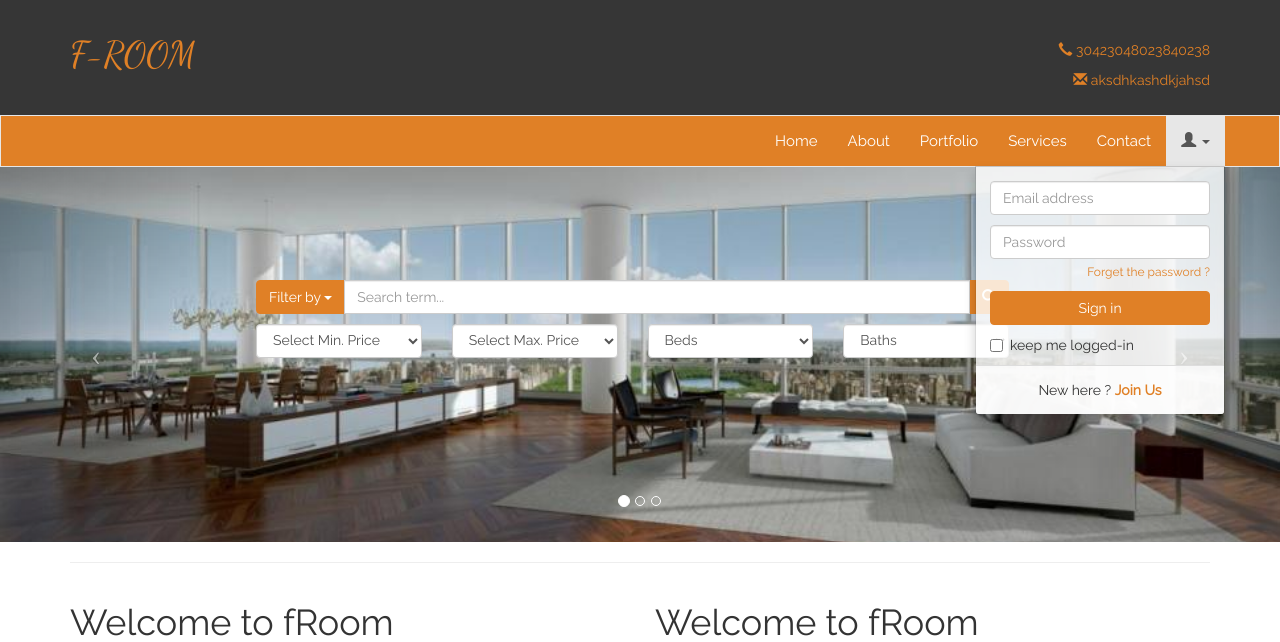
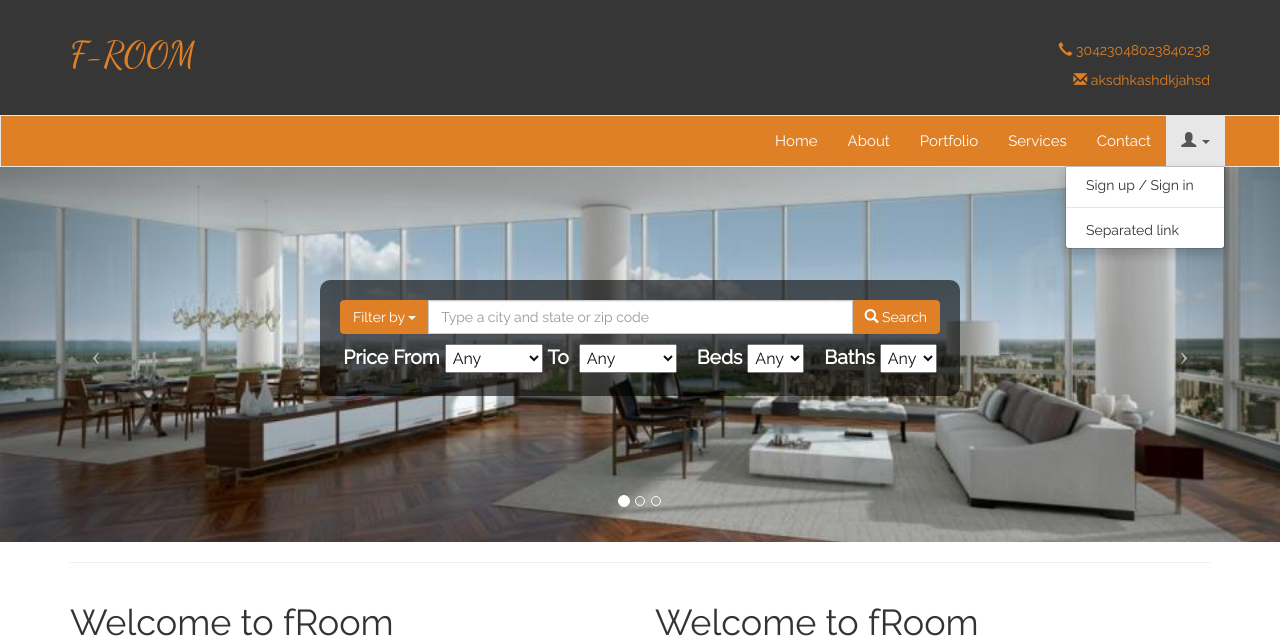
Before and after one commit to agency2016/froomfrontend, a PHP site: page / in a window 1280 px wide, after a click that opens the changed part. Shown: the top 642 px of the page. Run offline with PHP 8.4, Linux system fonts and the light colour scheme; some libraries are stand-ins or nearby versions.

Commit message:
seracrhbar

```diff
--- a/css/style.css
+++ b/css/style.css
@@ -208,59 +208,6 @@ a,a:hover{
 }
 
 
-#login-dp{
-    min-width: 250px;
-    padding: 14px 14px 0;
-    overflow:hidden;
-    background-color:rgba(255,255,255,.8);
-}
-#login-dp .help-block{
-    font-size:12px
-}
-#login-dp .bottom{
-    background-color:rgba(255,255,255,.8);
-    border-top:1px solid #ddd;
-    clear:both;
-    padding:14px;
-}
-#login-dp .social-buttons{
-    margin:12px 0
-}
-#login-dp .social-buttons a{
-    width: 49%;
-}
-#login-dp .form-group {
-    margin-bottom: 10px;
-}
-.btn-fb{
-    color: #fff;
-    background-color:#3b5998;
-}
-.btn-fb:hover{
-    color: #fff;
-    background-color:#496ebc
-}
-.btn-tw{
-    color: #fff;
-    background-color:#55acee;
-}
-.btn-tw:hover{
-    color: #fff;
-    background-color:#59b5fa;
-}
-
-@media(max-width:768px){
-    #login-dp{
-        background-color: inherit;
-        color: #fff;
-    }
-    #login-dp .bottom{
-        background-color: inherit;
-        border-top:0 none;
-    }
-}
-
-
 /*search bar*/
 
 
@@ -278,7 +225,9 @@ a,a:hover{
     list-style: outside none none;
 }
 
-
+.form-control {
+  margin-bottom: 10px;
+}
 .form-control:focus {
   border-color: #e08026;
   box-shadow: 0px 1px 1px rgb(224,128,38) inset, 0px 0px 8px rgb(224,128,38);
@@ -299,13 +248,15 @@ a,a:hover{
   border-color: #e08026;
   color: #FFFFFF;
 }
+
+
 .btn-warning:hover,
 .btn-warning:focus,
 .btn-warning:active,
 .btn-warning.active {
   background-color: #cf731e;
   border-color: #b9671a;
-    color: #FFFFFF;
+  color: #FFFFFF;
 
 }
 
@@ -357,3 +308,44 @@ text-align: right;
 .tooltip.top .tooltip-arrow {
   border-top-color:rgb(224,128,38);
 }
+
+
+
+#searchbox {
+    z-index: 5;
+    width: 100%;
+    position: absolute;
+    bottom: 10px;
+    /*left: 50%;*/
+    top: 30%;
+    /*z-index: 15;*/
+    /*width: 60%;*/
+    /*padding-left: 0px;*/
+    /*margin-left: -30%;*/
+    text-align: center;
+    list-style: outside none none;
+}
+
+
+/*forsalesearchbox*/
+#searchbox #searchformboxin {
+    background-color: rgba(0, 0, 0, 0.6);
+    border-radius: 10px;
+    margin: 0px auto;
+    padding: 20px;
+    /*width: 760px;*/
+}
+
+#searchbox #searchformaddbox {
+    color: #FFF;
+    font-size: 138.5%;
+    text-align: center;
+}
+
+
+#searchbox select {
+  font-size: 16px;
+  margin-top: 10px;
+  padding: 3px;
+  color: #111;
+}
--- a/header.php
+++ b/header.php
@@ -71,43 +71,15 @@
                 <li>
                     <a href="#">Contact</a>
                 </li>
+                <li class="dropdown">
+                  <a href="#" class="dropdown-toggle" data-toggle="dropdown" role="button" aria-haspopup="true" aria-expanded="false"><i class="glyphicon glyphicon-user"></i> <span class="caret"></span></a>
+                  <ul class="dropdown-menu">
+                    <li><a href="signup.php">Sign up / Sign in</a></li>
+                    <li role="separator" class="divider"></li>
+                    <li><a href="#">Separated link</a></li>
 
-                <li class="dropdown">
-                  <a href="#" class="dropdown-toggle" data-toggle="dropdown"><i class="glyphicon glyphicon-user"></i> <span class="caret"></span></a>
-                  <ul id="login-dp" class="dropdown-menu">
-                    <li>
-                        <div class="row">
-                            <div class="col-md-12">
-                                <form class="form" role="form" method="post" action="login" accept-charset="UTF-8" id="login-nav">
-                                    <div class="form-group">
-                                        <label class="sr-only" for="exampleInputEmail2">Email address</label>
-                                        <input type="email" class="form-control" id="exampleInputEmail2" placeholder="Email address" required>
-                                    </div>
-                                    <div class="form-group">
-                                        <label class="sr-only" for="exampleInputPassword2">Password</label>
-                                        <input type="password" class="form-control" id="exampleInputPassword2" placeholder="Password" required>
-                                        <div class="help-block text-right">
-                                            <a href="">Forget the password ?</a>
-                                        </div>
-                                    </div>
-                                    <div class="form-group">
-                                        <button type="submit" class="btn btn-warning btn-block">Sign in</button>
-                                    </div>
-                                    <div class="checkbox" id="cbox">
-                                        <label>
-                                            <input type="checkbox"> keep me logged-in
-                                        </label>
-                                    </div>
-                                </form>
-                            </div>
-                            <div class="bottom text-center">
-                                New here ? <a href="#"><b>Join Us</b></a>
-                            </div>
-                          </div>
-                      </li>
                   </ul>
                 </li>
-
             </ul>
         </div>
         <!-- /.navbar-collapse -->
--- a/index.php
+++ b/index.php
@@ -31,7 +31,84 @@
     </div>
 
 <!-- search n filter bar -->
-<div class="container" id="searchForm">
+
+<div class="container" id="searchbox">
+<div class="row" id="searchformbox">
+<div class="col-md-3"></div>
+  <div class="col-md-6" id="searchformboxin">
+        <form action="" name="homesearch" method="POST" onsubmit="">
+            <div class="input-group">
+                   <div class="input-group-btn search-panel">
+                    <button type="button" class="btn btn-warning dropdown-toggle" data-toggle="dropdown">
+                        <span id="search_concept">Filter by</span> <span class="caret"></span>
+                    </button>
+                    <ul class="dropdown-menu scrollable-menu" role="menu">
+                      <li><a href="#contains">Filter 1</a></li>
+                      <li><a href="#greather_than">Filter 2</a></li>
+                      <li><a href="#less_than">Filter 3</a></li>
+                      <li><a href="#all">Filter 4</a></li>
+                    </ul>
+                </div>
+                <input autocomplete="off" class="form-control" id="" name="location" size="46" placeholder="Type a city and state or zip code" value="" type="text">
+                <span class="input-group-btn">
+                    <button type="submit" name="submitbtn" value="Search" class="btn btn-warning">
+                      <i class="glyphicon glyphicon-search"></i><span> Search</span>
+                    </button>
+                </span>
+            </div>
+
+            <div id="searchformaddbox">
+
+                  <span id="firstSearchFilter">
+                    <label class="searchformprice">Price From</label>
+                    <select name="listing_price_min">
+                      <option value="" selected>Any</option>
+                      <option value="50000">$50,000</option>
+                      <option value="75000">$75,000</option>
+                      <option value="100000">$100,000</option>
+                      <option value="110000">$110,000</option>
+                    </select>
+                  </span>
+
+                  <span style="padding:0 15px 0 0">
+                    <label style="padding-right:5px">To</label>
+                    <select name="listing_price_max">
+                      <option value="" selected>Any</option>
+                      <option value="50000">$50,000</option>
+                      <option value="75000">$75,000</option>
+                      <option value="100000">$100,000</option>
+                    </select>
+                  </span>
+
+                  <span style="padding-right:15px">
+                    <label class="searchformbbs">Beds</label>
+                    <select name="min_bedrooms">
+                      <option value="" selected>Any</option>
+                      <option value="1">1+</option>
+                      <option value="2">2+</option>
+                    </select>
+                  </span>
+
+                  <span style="">
+                    <label class="searchformbbs">Baths</label>
+                    <select name="min_full_baths">
+                      <option value="" selected>Any</option>
+                      <option value="1">1+</option>
+                      <option value="2">2+</option>
+                    </select>
+                  </span>
+
+                </div>
+      </form>
+  </div><!-- searchformboxin -->
+  <div class="col-md-3"></div>
+
+</div><!-- searchformbox -->
+</div>
+
+
+<!--end demo  -->
+<!-- <div class="container" id="searchForm">
     <div class="row centered">
 
         <div class="col-md-12 col-xs-12" style="margin-bottom: 10px;">
@@ -108,7 +185,7 @@
             </div>
     </div>
 </div>
-
+ -->
 <!-- /. search n filter bar -->
 
 <!-- Controls -->
--- a/js/froom.js
+++ b/js/froom.js
@@ -14,3 +14,23 @@
       $(function () {
         $('[data-toggle="tooltip"]').tooltip()
       })
+
+
+$(function() {
+
+    $('#login-form-link').click(function(e) {
+    $("#login-form").delay(100).fadeIn(100);
+    $("#register-form").fadeOut(100);
+    $('#register-form-link').removeClass('active');
+    $(this).addClass('active');
+    e.preventDefault();
+  });
+  $('#register-form-link').click(function(e) {
+    $("#register-form").delay(100).fadeIn(100);
+    $("#login-form").fadeOut(100);
+    $('#login-form-link').removeClass('active');
+    $(this).addClass('active');
+    e.preventDefault();
+  });
+
+});
```
Also changed, not shown: signup.php (added, +82 -0 lines).
